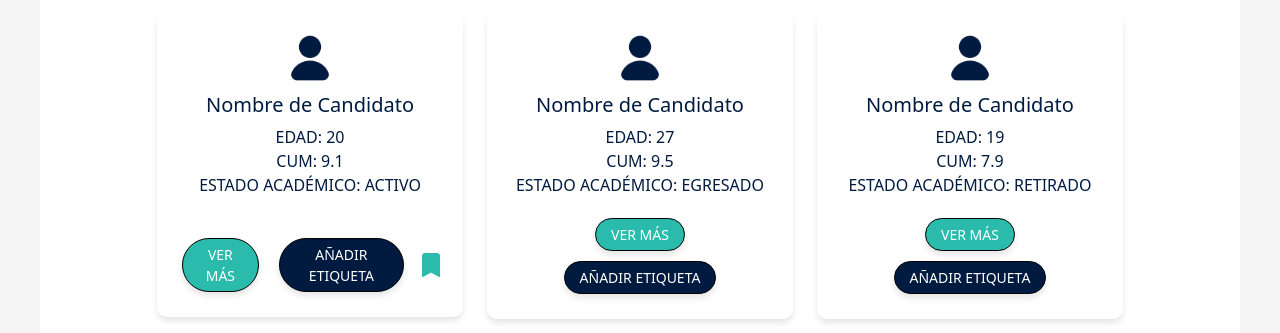
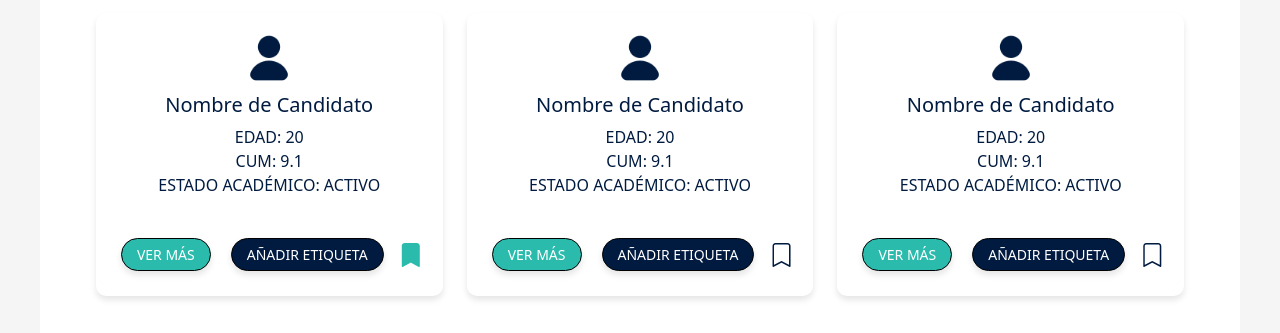
Before and after one commit to CarlEdsv/La-Gran-Coalicion, a plain HTML site: page empresa/html/verCandidatos.html in a window 1280 px wide. Both pictures are taken after a click on the button 431 px from the left and 542 px from the top of the page. Shown: the part 277-610 px from the top of the page. Drawn offline with nearby package versions, Linux system fonts and the light colour scheme.

Commit message:
Aplicado el bookmark en cada tarjeta

```diff
--- a/empresa/html/verCandidatos.html
+++ b/empresa/html/verCandidatos.html
@@ -4,7 +4,7 @@
 <head>
     <meta charset="UTF-8">
     <meta name="viewport" content="width=device-width, initial-scale=1.0">
-    <title>Interfaz de Candidatos</title>
+    <title>Ver de Candidatos</title>
     <link href="https://cdn.jsdelivr.net/npm/bootstrap@5.3.3/dist/css/bootstrap.min.css" rel="stylesheet">
     <!-- Bootstrap Select CSS -->
     <link rel="stylesheet"
@@ -13,6 +13,7 @@
     <link href="https://cdn.jsdelivr.net/npm/bootstrap-icons/font/bootstrap-icons.css" rel="stylesheet">
     <!--Hoja de estilos-->
     <link rel="stylesheet" href="../css/verCandidatos.css">
+
 </head>
 
 <body>
@@ -172,18 +173,28 @@
                 <div class="candidate-card">
                     <img src="../media/user.png" alt="Candidate Photo">
                     <h5>Nombre de Candidato</h5>
-                    <p>EDAD: 27<br>CUM: 9.5<br>ESTADO ACADÉMICO: EGRESADO</p>
-                    <button class="btn btn-view-more">VER MÁS</button>
-                    <button class="btn btn-tag">AÑADIR ETIQUETA</button>
+                    <p>EDAD: 20<br>CUM: 9.1<br>ESTADO ACADÉMICO: ACTIVO</p>
+                    <div class="button-group">
+                        <button class="btn btn-view-more">VER MÁS</button>
+                        <button class="btn btn-tag">AÑADIR ETIQUETA</button>
+                        <button class="bookmark-btn" id="bookmarkButton">
+                            <i class="bi bi-bookmark"></i>
+                        </button>
+                    </div>
                 </div>
             </div>
             <div class="col-md-4">
                 <div class="candidate-card">
                     <img src="../media/user.png" alt="Candidate Photo">
                     <h5>Nombre de Candidato</h5>
-                    <p>EDAD: 19<br>CUM: 7.9<br>ESTADO ACADÉMICO: RETIRADO</p>
-                    <button class="btn btn-view-more">VER MÁS</button>
-                    <button class="btn btn-tag">AÑADIR ETIQUETA</button>
+                    <p>EDAD: 20<br>CUM: 9.1<br>ESTADO ACADÉMICO: ACTIVO</p>
+                    <div class="button-group">
+                        <button class="btn btn-view-more">VER MÁS</button>
+                        <button class="btn btn-tag">AÑADIR ETIQUETA</button>
+                        <button class="bookmark-btn" id="bookmarkButton">
+                            <i class="bi bi-bookmark"></i>
+                        </button>
+                    </div>
                 </div>
             </div>
         </div>
--- a/empresa/js/verCandidatos.js
+++ b/empresa/js/verCandidatos.js
@@ -1,6 +1,9 @@
-const bookmarkButton = document.getElementById('bookmarkButton');
-bookmarkButton.onclick = function() {
-    bookmarkButton.classList.toggle('active');
-    bookmarkButton.querySelector('i').classList.toggle('bi-bookmark-fill');
-    bookmarkButton.querySelector('i').classList.toggle('bi-bookmark');
-};
+const bookmarkButtons = document.querySelectorAll('.bookmark-btn');
+
+bookmarkButtons.forEach(function(button) {
+    button.onclick = function() {
+        button.classList.toggle('active');
+        button.querySelector('i').classList.toggle('bi-bookmark-fill');
+        button.querySelector('i').classList.toggle('bi-bookmark');
+    };
+});
```
